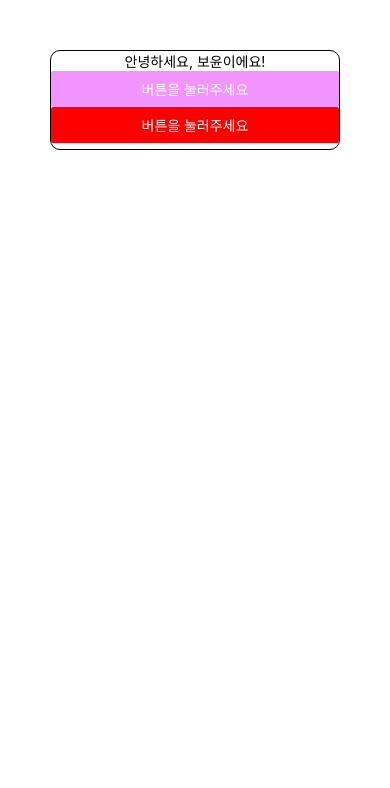
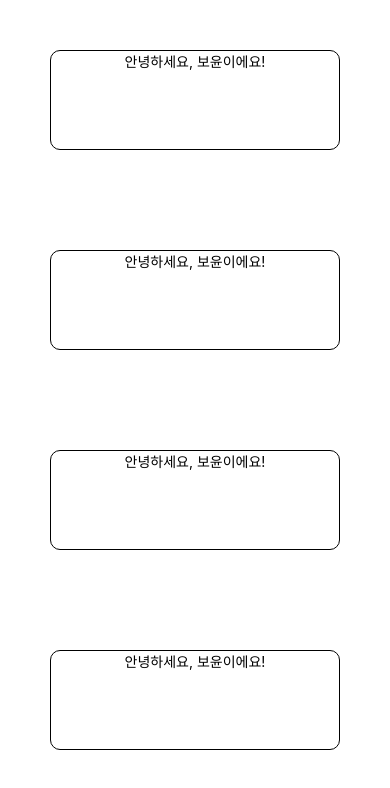
Before and after one commit to bboyooning/react_native, a React Native app in the folder rn_study/bbo/: screen / in a window 390 px wide. Shown: the top 788 px of the page. Built offline with nearby package versions, Linux system fonts and the light colour scheme.

Commit message:
modify: [앱 화면 만들기] TouchableOpacity 적용

```diff
--- a/rn_study/bbo/App.js
+++ b/rn_study/bbo/App.js
@@ -7,32 +7,33 @@ import {
   Text,
   View,
   Alert,
+  TouchableOpacity,
 } from "react-native";
 
 export default function App() {
-  // 화살표 함수 형식으로 함수 정의하고, JSX 문법 안에서 사용하기
   const customAlert = () => {
-    Alert.alert("JSX 밖에서 함수 구현 가능!");
+    Alert.alert("TouchableOpacity 에도 onPress 속성 존재");
   };
   return (
     <ScrollView style={styles.container}>
-      <View style={styles.textContainer}>
+      <TouchableOpacity style={styles.textContainer} onPress={customAlert}>
         <Text style={styles.textStyle}>안녕하세요, 보윤이에요!</Text>
-        <Button
-          style={styles.buttonStyle}
-          title="버튼을 눌러주세요"
-          color="#f194ff"
-          onPress={customAlert}
-        />
-        <Button
-          style={styles.buttonStyle}
-          title="버튼을 눌러주세요"
-          color="#ff0000"
-          onPress={() => {
-            customAlert();
-          }}
-        />
-      </View>
+      </TouchableOpacity>
+      <TouchableOpacity style={styles.textContainer} onPress={customAlert}>
+        <Text style={styles.textStyle}>안녕하세요, 보윤이에요!</Text>
+      </TouchableOpacity>
+      <TouchableOpacity style={styles.textContainer} onPress={customAlert}>
+        <Text style={styles.textStyle}>안녕하세요, 보윤이에요!</Text>
+      </TouchableOpacity>
+      <TouchableOpacity style={styles.textContainer} onPress={customAlert}>
+        <Text style={styles.textStyle}>안녕하세요, 보윤이에요!</Text>
+      </TouchableOpacity>
+      <TouchableOpacity style={styles.textContainer} onPress={customAlert}>
+        <Text style={styles.textStyle}>안녕하세요, 보윤이에요!</Text>
+      </TouchableOpacity>
+      <TouchableOpacity style={styles.textContainer} onPress={customAlert}>
+        <Text style={styles.textStyle}>안녕하세요, 보윤이에요!</Text>
+      </TouchableOpacity>
     </ScrollView>
   );
 }
```
